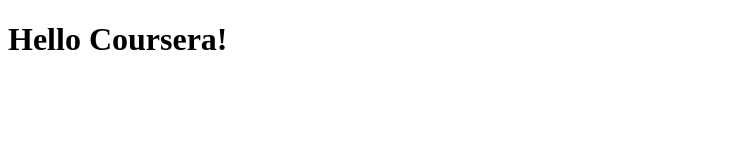
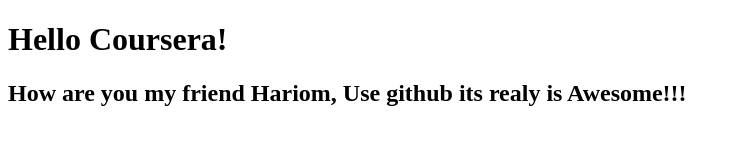
Before and after one commit to NIhalJ216/Coursera-test, a plain HTML site: page site/index.html in a window 1280 px wide. Shown: the whole page, without its empty margins (0-740 px from the left). Drawn offline with Linux system fonts and the light colour scheme.

Commit message:
friend hariom.

```diff
--- a/site/index.html
+++ b/site/index.html
@@ -5,5 +5,6 @@
 </head>
 <body>
 <h1> Hello Coursera!</h1>
+<h2> How are you my friend Hariom, Use github its realy is Awesome!!!</h2>
 </body>
 </html>
```
